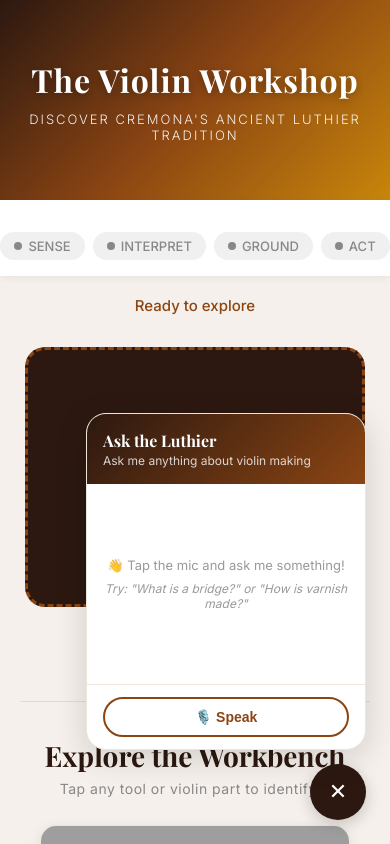
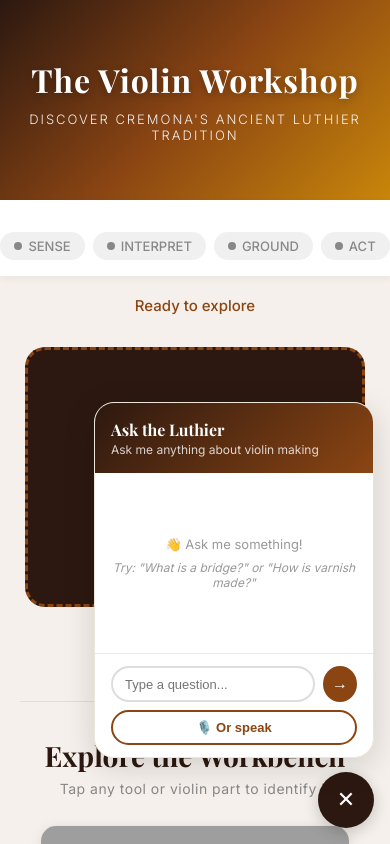
Before and after one commit to benferrao/MITA-Luthier-Workshop-Interactive-Web-App, a Nuxt app: page / in a window 390 px wide. Both pictures are taken after a click on the button "🎙️". Shown: the top 844 px of the page. Built offline with nearby package versions, Linux system fonts and the light colour scheme; grey boxes are pictures that could not be loaded.

Commit message:
Add text input fallback to voice chatbot for iPhone support

```diff
--- a/components/VoiceChatbot.vue
+++ b/components/VoiceChatbot.vue
@@ -16,7 +16,7 @@
       <!-- Messages -->
       <div class="chatbot-messages" ref="messagesEl">
         <div v-if="messages.length === 0" class="chatbot-empty">
-          <p>👋 Tap the mic and ask me something!</p>
+          <p>👋 Ask me something!</p>
           <p class="examples">Try: "What is a bridge?" or "How is varnish made?"</p>
         </div>
         <div v-for="(msg, i) in messages" :key="i"
@@ -32,10 +32,23 @@
 
       <!-- Input area -->
       <div class="chatbot-input">
-        <button class="mic-btn" :class="{ listening }" @click="startListening">
-          {{ listening ? '🔴 Listening...' : '🎙️ Speak' }}
+        <!-- Text input -->
+        <div class="text-input-row">
+          <input
+            v-model="textInput"
+            type="text"
+            placeholder="Type a question..."
+            class="text-input"
+            @keydown.enter="handleTextSubmit"
+          />
+          <button class="send-btn" @click="handleTextSubmit">→</button>
+        </div>
+
+        <!-- Voice button -->
+        <button v-if="supported" class="mic-btn" :class="{ listening }" @click="startListening">
+          {{ listening ? '🔴 Listening...' : '🎙️ Or speak' }}
         </button>
-        <p v-if="!supported" class="unsupported">Use Chrome for voice support</p>
+        <p v-if="!supported" class="unsupported">Voice not supported — type your question above</p>
       </div>
     </div>
   </div>
@@ -51,6 +64,7 @@ const thinking = ref(false)
 const supported = ref(true)
 const messages = ref([])
 const messagesEl = ref(null)
+const textInput = ref('')
 let recognition = null
 let synth = null
 
@@ -80,12 +94,16 @@ function startListening() {
   listening.value = true
 }
 
+function handleTextSubmit() {
+  const text = textInput.value.trim()
+  if (!text) return
+  textInput.value = ''
+  handleUserMessage(text)
+}
+
 function handleUserMessage(text) {
-  // Add user message
   messages.value.push({ role: 'user', text })
   scrollToBottom()
-
-  // Think for a moment
   thinking.value = true
   setTimeout(() => {
     thinking.value = false
@@ -99,9 +117,7 @@ function handleUserMessage(text) {
 function findAnswer(question) {
   const lower = question.toLowerCase()
   const items = partsData.items
-  const intents = partsData.intents
 
-  // Try to find a matching tool by name or id
   const matchedItem = items.find(item =>
     lower.includes(item.name.toLowerCase()) ||
     lower.includes(item.id.toLowerCase()) ||
@@ -111,21 +127,15 @@ function findAnswer(question) {
   )
 
   if (matchedItem) {
-    // Check what kind of question it is
     if (lower.includes('sound') || lower.includes('tone') || lower.includes('acoustic')) {
       return `${matchedItem.name}: ${matchedItem.long} This affects the sound because every part of the violin contributes to how vibrations travel through the instrument.`
     }
     if (lower.includes('history') || lower.includes('origin') || lower.includes('old') || lower.includes('cremona')) {
       return `${matchedItem.name} has deep roots in Cremona's luthier tradition. ${matchedItem.long}`
     }
-    if (lower.includes('use') || lower.includes('what is') || lower.includes('what does') || lower.includes('how')) {
-      return `${matchedItem.name}: ${matchedItem.long}`
-    }
-    // Default — return the long description
     return `${matchedItem.name}: ${matchedItem.long}`
   }
 
-  // General violin questions
   if (lower.includes('violin') && (lower.includes('make') || lower.includes('build') || lower.includes('long'))) {
     return 'Making a violin takes between 200 and 250 hours of careful work. The luthier selects wood, carves the plates, bends the ribs, fits all the parts together, and applies multiple layers of varnish — each cured before the next is added.'
   }
@@ -146,7 +156,6 @@ function findAnswer(question) {
     return 'Antonio Stradivari was the greatest violin maker in history, working in Cremona in the 17th and 18th centuries. His instruments are still considered the finest ever made and are worth millions today. Many of his original molds are preserved at the Museo del Violino in Cremona.'
   }
 
-  // Fallback
   return "I am not sure about that one. Try asking about a specific part like the bridge, scroll, f-holes, or a tool like the scraper or finger plane."
 }
 
@@ -169,7 +178,6 @@ async function scrollToBottom() {
 </script>
 
 <style scoped>
-/* Floating button */
 .chatbot-wrapper {
   position: fixed;
   bottom: 24px;
@@ -178,29 +186,21 @@ async function scrollToBottom() {
 }
 
 .chatbot-fab {
-  width: 56px;
-  height: 56px;
+  width: 56px; height: 56px;
   border-radius: 50%;
   background: #8B4513;
-  color: white;
-  border: none;
-  font-size: 22px;
-  cursor: pointer;
+  color: white; border: none;
+  font-size: 22px; cursor: pointer;
   box-shadow: 0 4px 16px rgba(0,0,0,0.2);
   transition: all 0.2s;
-  display: flex;
-  align-items: center;
-  justify-content: center;
+  display: flex; align-items: center; justify-content: center;
 }
-
 .chatbot-fab:hover { background: #6d3410; transform: scale(1.05); }
 .chatbot-fab.active { background: #2c1810; }
 
-/* Panel */
 .chatbot-panel {
   position: absolute;
-  bottom: 70px;
-  right: 0;
+  bottom: 70px; right: 0;
   width: 320px;
   background: white;
   border-radius: 20px;
@@ -209,49 +209,32 @@ async function scrollToBottom() {
   border: 1px solid #ede5d8;
   display: flex;
   flex-direction: column;
-  max-height: 480px;
+  max-height: 500px;
 }
 
-/* Header */
 .chatbot-header {
   background: linear-gradient(135deg, #2c1810, #8B4513);
-  padding: 16px;
-  color: white;
+  padding: 16px; color: white;
 }
-
 .chatbot-header h3 {
   font-family: 'Playfair Display', serif;
-  font-size: 16px;
-  margin-bottom: 2px;
+  font-size: 16px; margin-bottom: 2px;
 }
+.chatbot-header p { font-size: 12px; opacity: 0.8; }
 
-.chatbot-header p {
-  font-size: 12px;
-  opacity: 0.8;
-}
-
-/* Messages */
 .chatbot-messages {
-  flex: 1;
-  overflow-y: auto;
+  flex: 1; overflow-y: auto;
   padding: 16px;
-  display: flex;
-  flex-direction: column;
-  gap: 10px;
-  min-height: 200px;
+  display: flex; flex-direction: column;
+  gap: 10px; min-height: 180px;
 }
 
 .chatbot-empty {
-  text-align: center;
-  color: #999;
-  font-size: 13px;
-  margin: auto;
+  text-align: center; color: #999;
+  font-size: 13px; margin: auto;
 }
-
 .chatbot-empty .examples {
-  margin-top: 8px;
-  font-style: italic;
-  font-size: 12px;
+  margin-top: 8px; font-style: italic; font-size: 12px;
 }
 
 .message { display: flex; }
@@ -262,60 +245,70 @@ async function scrollToBottom() {
   max-width: 85%;
   padding: 10px 14px;
   border-radius: 16px;
-  font-size: 13px;
-  line-height: 1.5;
+  font-size: 13px; line-height: 1.5;
 }
-
 .message.user .bubble {
-  background: #8B4513;
-  color: white;
+  background: #8B4513; color: white;
   border-bottom-right-radius: 4px;
 }
-
 .message.system .bubble {
-  background: #f5f0eb;
-  color: #2c1810;
+  background: #f5f0eb; color: #2c1810;
   border-bottom-left-radius: 4px;
 }
 
-/* Thinking dots */
 .thinking span {
-  animation: blink 1.2s infinite;
-  font-size: 18px;
+  animation: blink 1.2s infinite; font-size: 18px;
 }
 .thinking span:nth-child(2) { animation-delay: 0.2s; }
 .thinking span:nth-child(3) { animation-delay: 0.4s; }
-
 @keyframes blink {
   0%, 80%, 100% { opacity: 0; }
   40% { opacity: 1; }
 }
 
-/* Input */
 .chatbot-input {
   padding: 12px 16px;
   border-top: 1px solid #f0e8e0;
-  text-align: center;
+  display: flex; flex-direction: column; gap: 8px;
 }
 
+.text-input-row {
+  display: flex; gap: 8px;
+}
+
+.text-input {
+  flex: 1; padding: 8px 12px;
+  border: 2px solid #ddd;
+  border-radius: 20px;
+  font-size: 13px; outline: none;
+  transition: border-color 0.2s;
+}
+.text-input:focus { border-color: #8B4513; }
+
+.send-btn {
+  width: 36px; height: 36px;
+  border-radius: 50%;
+  background: #8B4513; color: white;
+  border: none; font-size: 16px;
+  cursor: pointer; transition: background 0.2s;
+  display: flex; align-items: center; justify-content: center;
+}
+.send-btn:hover { background: #6d3410; }
+
 .mic-btn {
-  cursor: pointer;
-  padding: 10px 24px;
+  cursor: pointer; padding: 8px 16px;
   border-radius: 24px;
   border: 2px solid #8B4513;
-  background: white;
-  color: #8B4513;
-  font-size: 14px;
-  font-weight: 600;
-  transition: all 0.2s;
-  width: 100%;
+  background: white; color: #8B4513;
+  font-size: 13px; font-weight: 600;
+  transition: all 0.2s; width: 100%;
 }
-
 .mic-btn:hover { background: #fdf5ee; }
 .mic-btn.listening { background: #ffebee; border-color: #e53935; color: #e53935; }
-.unsupported { font-size: 11px; color: #999; margin-top: 6px; }
+.unsupported { font-size: 11px; color: #999; text-align: center; }
 
 @media (max-width: 768px) {
   .chatbot-panel { width: 280px; }
+  .chatbot-wrapper { bottom: 16px; right: 16px; }
 }
 </style>
```
